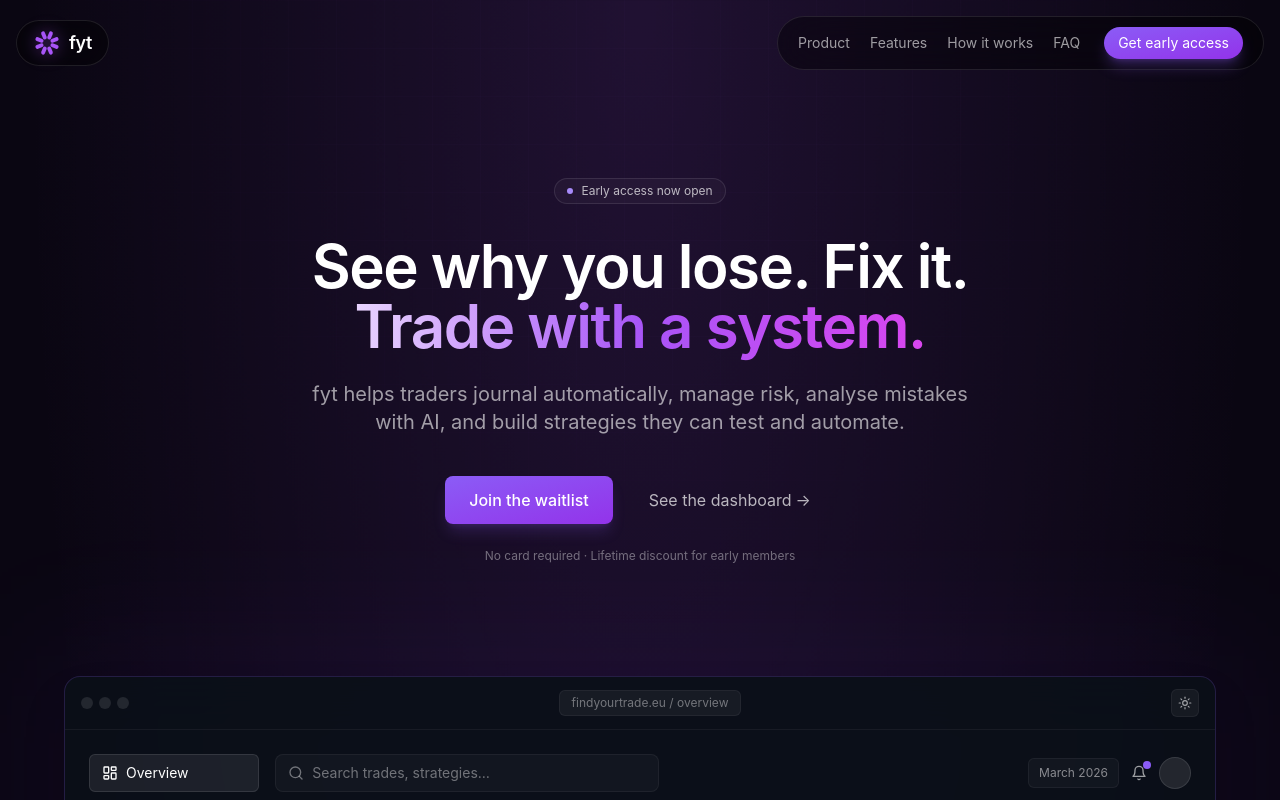
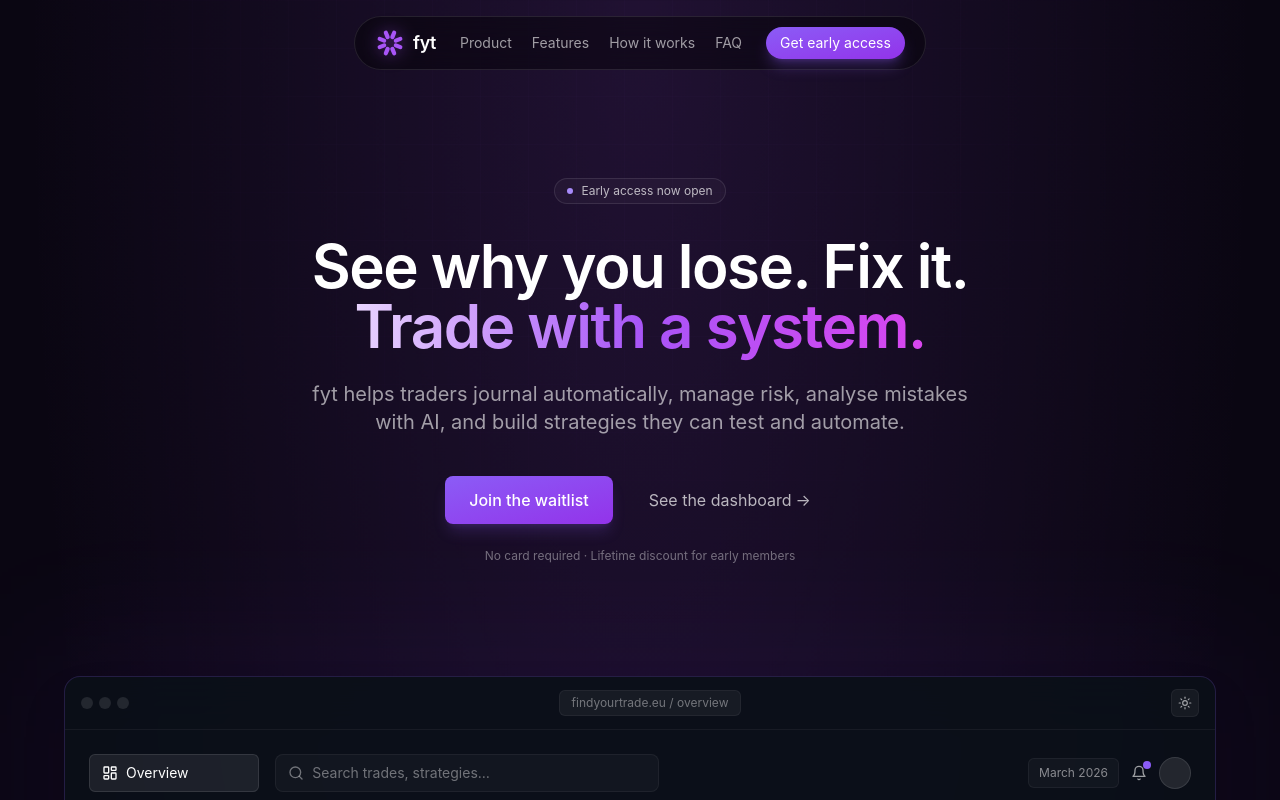
Before and after one commit to guillaumevanhuynegem12-blip/FindYourTrade-website, a Next.js app: page / in a window 1280 px wide. Shown: the top 800 px of the page. Built offline with nearby package versions, Linux system fonts and the light colour scheme.

Commit message:
Revert nav to single centered pill

```diff
--- a/components/Nav.tsx
+++ b/components/Nav.tsx
@@ -22,16 +22,13 @@ export default function Nav() {
       initial={{ opacity: 0, y: -10 }}
       animate={{ opacity: hidden ? 0 : 1, y: hidden ? -80 : 0 }}
       transition={{ duration: 0.35, ease: "easeOut" }}
-      className="fixed top-4 inset-x-4 z-50 flex items-center justify-between gap-3"
+      className="fixed top-4 inset-x-4 z-50 flex justify-center"
     >
-      <Link
-        href="/"
-        className="flex items-center gap-2 text-lg font-semibold tracking-tight px-4 py-2 rounded-full border border-white/10 bg-black/40 backdrop-blur-xl"
-      >
-        <FytMark size={28} />
-        fyt
-      </Link>
       <nav className="flex items-center gap-6 px-5 py-2.5 rounded-full border border-white/10 bg-black/40 backdrop-blur-xl">
+        <Link href="/" className="flex items-center gap-2 text-lg font-semibold tracking-tight">
+          <FytMark size={30} />
+          fyt
+        </Link>
         <div className="hidden sm:flex items-center gap-5 text-sm text-white/60">
           <a href="#preview" className="hover:text-white transition-colors">
             Product
```
